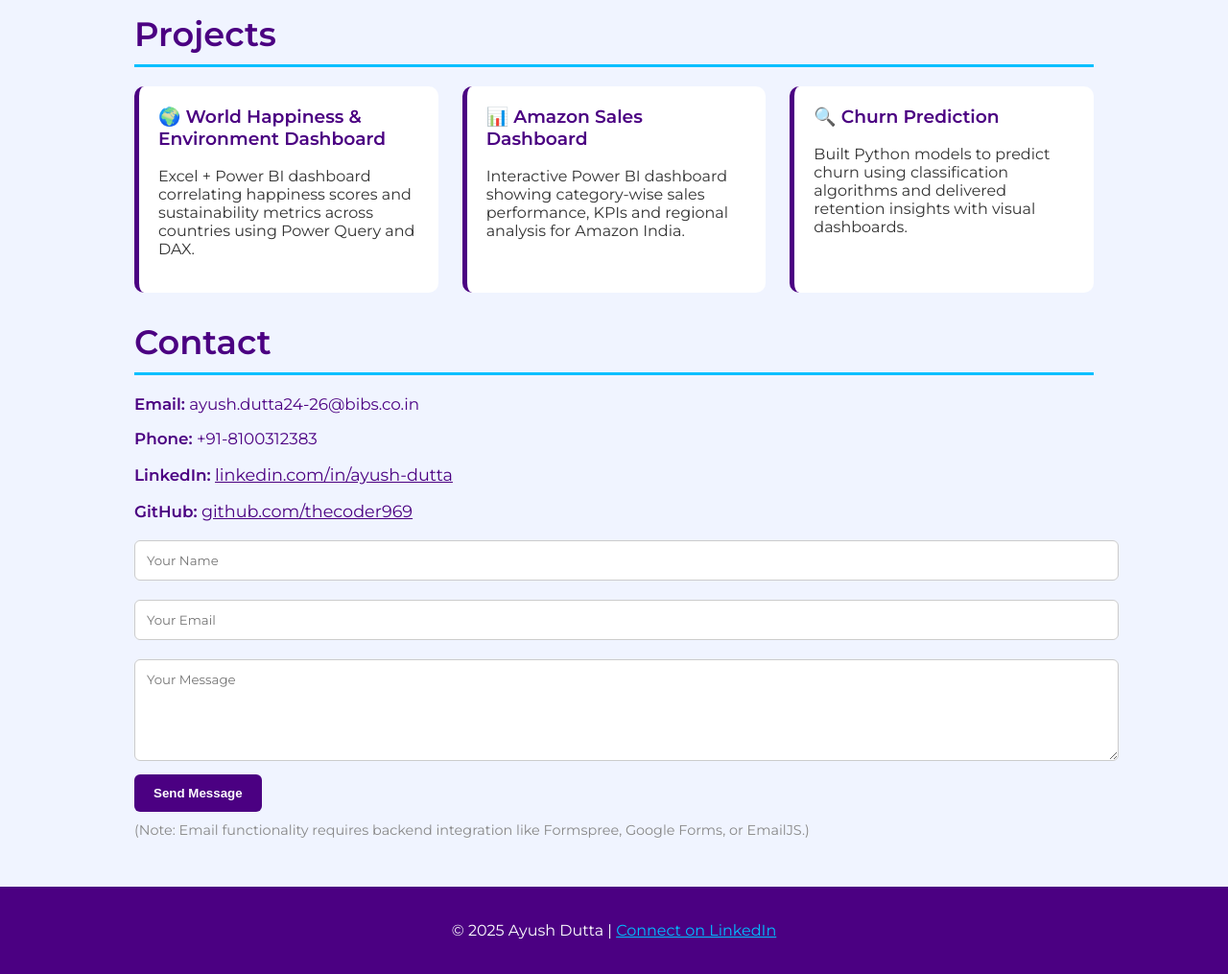
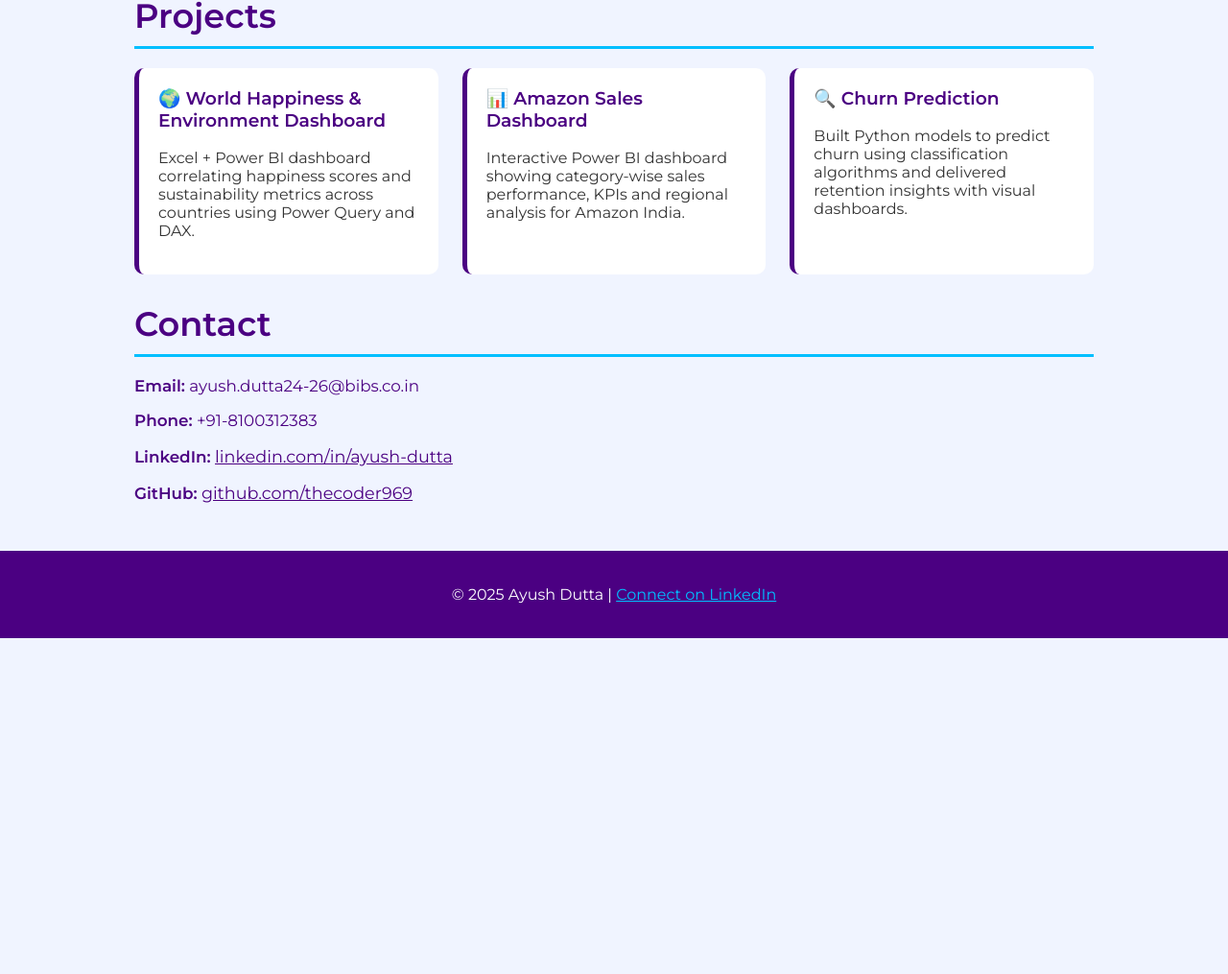
Before and after one commit to Thecoder969/Ayush_portfolio_html, a plain HTML site: page index.html in a window 1280 px wide. Shown: the part 572-1587 px from the top of the page at 96% size. After the commit the page ends 1237 px from the top, so only its background shows below. Drawn offline with Linux system fonts and the light colour scheme.

Commit message:
Update index.html

```diff
--- a/index.html
+++ b/index.html
@@ -31,25 +31,6 @@
     header p {
       margin-top: 15px;
       font-size: 1.3em;
-    }
-
-    .resume-button {
-      margin-top: 20px;
-    }
-
-    .resume-button a {
-      background: #fff;
-      color: #4B0082;
-      padding: 12px 20px;
-      border-radius: 6px;
-      text-decoration: none;
-      font-weight: bold;
-      transition: background 0.3s ease;
-    }
-
-    .resume-button a:hover {
-      background: #00BFFF;
-      color: #fff;
     }
 
     nav {
@@ -124,29 +105,6 @@
       color: #4B0082;
     }
 
-    .contact-form input, .contact-form textarea {
-      width: 100%;
-      padding: 12px;
-      margin: 10px 0;
-      border-radius: 6px;
-      border: 1px solid #ccc;
-      font-family: 'Montserrat', sans-serif;
-    }
-
-    .contact-form button {
-      background-color: #4B0082;
-      color: white;
-      border: none;
-      padding: 12px 20px;
-      border-radius: 6px;
-      cursor: pointer;
-      font-weight: bold;
-    }
-
-    .contact-form button:hover {
-      background-color: #00BFFF;
-    }
-
     footer {
       background-color: #4B0082;
       color: #fff;
@@ -178,9 +136,6 @@
   <header>
     <h1>Ayush Dutta</h1>
     <p>Business Analyst | Data Scientist | Power BI Enthusiast</p>
-    <div class="resume-button">
-      <a href="resume/Ayush%20Dutta%20Resume.pdf" target="_blank">📄 Download My Resume</a>
-    </div>
   </header>
 
   <nav>
@@ -223,14 +178,6 @@
         <p><strong>LinkedIn:</strong> <a href="https://www.linkedin.com/in/ayush-dutta-9020b6323" target="_blank">linkedin.com/in/ayush-dutta</a></p>
         <p><strong>GitHub:</strong> <a href="https://github.com/thecoder969" target="_blank">github.com/thecoder969</a></p>
       </div>
-
-      <form class="contact-form">
-        <input type="text" name="name" placeholder="Your Name" required />
-        <input type="email" name="email" placeholder="Your Email" required />
-        <textarea name="message" rows="5" placeholder="Your Message" required></textarea>
-        <button type="submit">Send Message</button>
-      </form>
-      <p style="margin-top:10px;font-size:0.9em;color:#888;">(Note: Email functionality requires backend integration like Formspree, Google Forms, or EmailJS.)</p>
     </section>
   </div>
 
```
